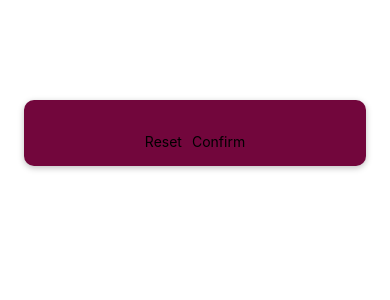
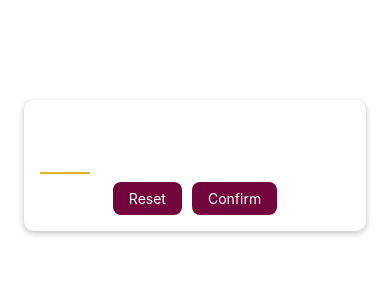
Before and after one commit to wanhasibala/GuessNumberApp, a React Native app: screen / in a window 390 px wide. Shown: the top 300 px of the page. Built offline with nearby package versions, Linux system fonts and the light colour scheme.

Commit message:
adding style for the startgamescreen

```diff
--- a/components/PrimaryButton.js
+++ b/components/PrimaryButton.js
@@ -1,10 +1,30 @@
-import { View, Text } from "react-native";
+import { View, Text, Pressable, StyleSheet } from "react-native";
 
 function PrimaryButton({ children }) {
-    return (<View>
-        <Text>{children}</Text>
-    </View>
+    function pressHandler(){
+        console.log('Pressed');
+    }
+
+    return (
+        <Pressable onPress={pressHandler}>
+            <View style={styles.container} >
+                <Text style={styles.text} >{children}</Text>
+            </View>
+        </Pressable>
     );
 }
 
 export default PrimaryButton;
+
+const styles=StyleSheet.create({
+    container:{
+        backgroundColor: "#72063c",
+        paddingHorizontal: 16,
+        paddingVertical: 8,
+        borderRadius: 8,
+        elevation: 2,
+    },
+    text:{
+        color:"white"
+    }
+});
--- a/screens/StartGameScreen.js
+++ b/screens/StartGameScreen.js
@@ -5,7 +5,7 @@ import PrimaryButton from "../components/PrimaryButton";
 function StartGameScreen() {
     return (
         <View style={styles.inputContainer}>
-            <TextInput />
+            <TextInput style={styles.textInput} maxLength={2} keyboardType="number-pad" autoCorrect={false} />
             <View style={styles.buttonContainer}>
                 <PrimaryButton>Reset</PrimaryButton>
                 <PrimaryButton>Confirm</PrimaryButton>
@@ -21,7 +21,7 @@ const styles = StyleSheet.create({
         padding: 16,
         marginHorizontal:24,
         marginTop: 100,
-        backgroundColor:'#72063c',
+        backgroundColor:'#ffffff',
         borderRadius: 10,
         elevation: 4,
         shadowColor:'black',
@@ -29,6 +29,17 @@ const styles = StyleSheet.create({
         shadowRadius: 6,
         shadowOpacity: 0.25
     },
+    textInput: {
+        height: 50,
+        width: 50,
+        fontSize: 32,
+        color: '#ddb52f',
+        borderBottomWidth: 2,
+        borderBottomColor: '#ddb52f',
+        marginVertical: 8,
+        fontWeight: 'bold',
+        textAlign: 'center'
+    },
     buttonContainer: {
         gap: 10,
         flexDirection: "row",
```
